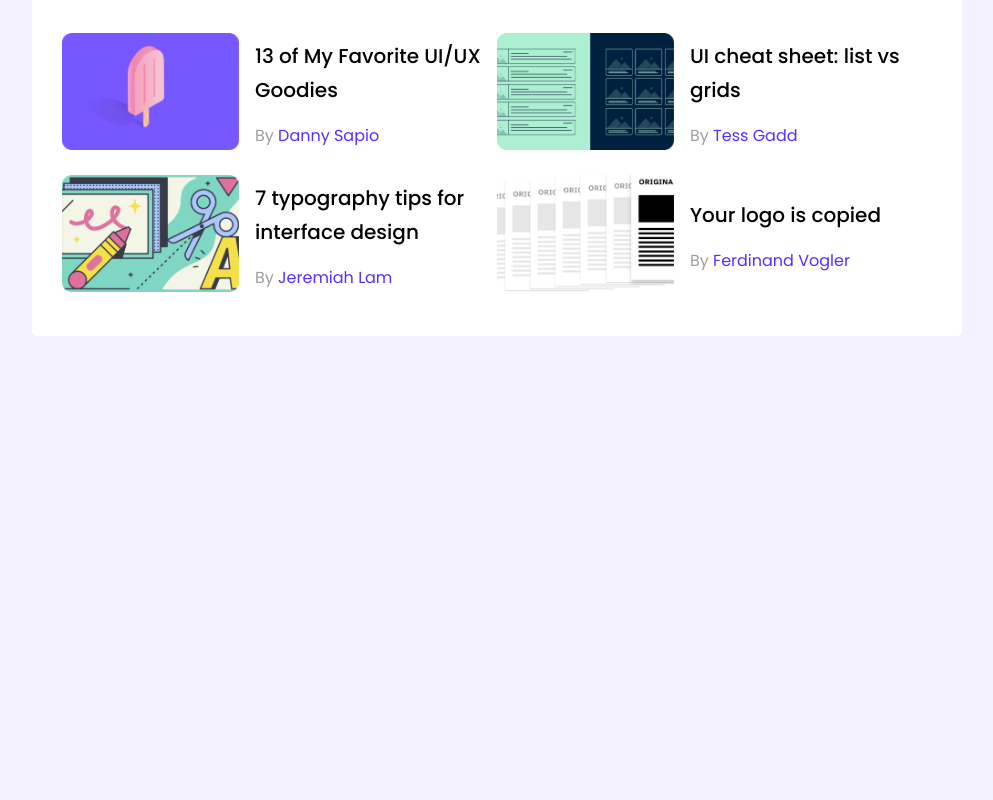
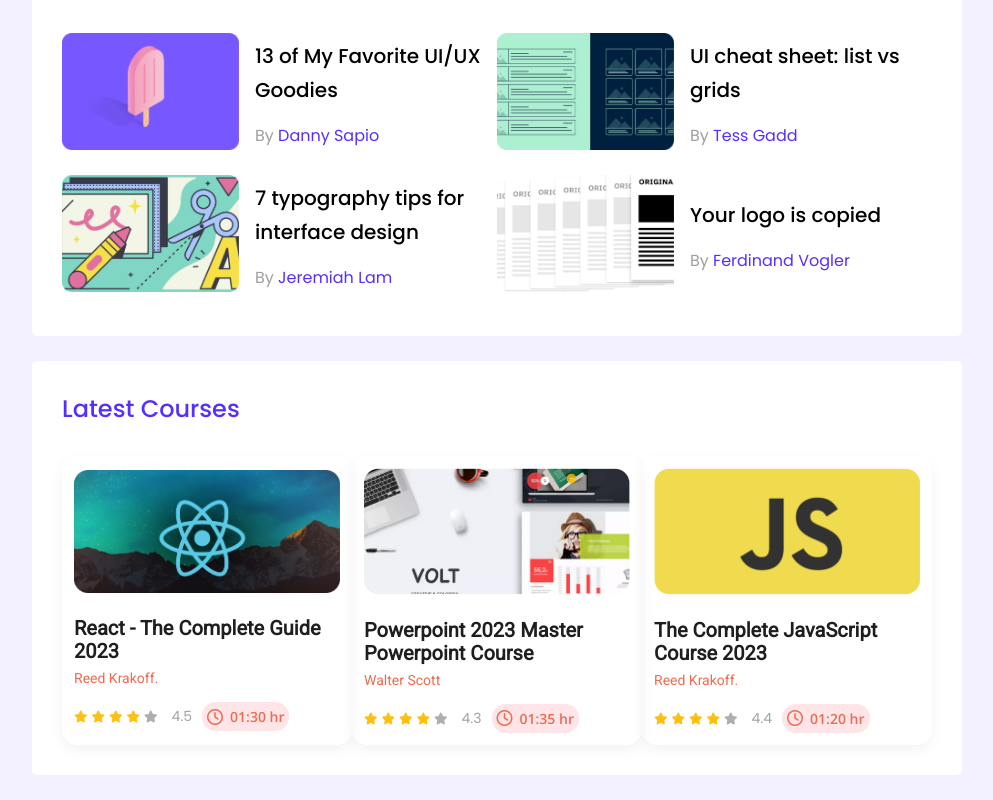
Before and after one commit to omorfarukmahfuj/leader-board, a plain HTML site: page index.html in a window 1280 px wide. Shown: the part 355-1155 px from the top of the page, without its empty margins (143-1136 px from the left). Before the commit the page ends 800 px from the top, so only its background shows below. Drawn offline with nearby package versions, Linux system fonts and the light colour scheme.

Commit message:
added latest course

```diff
--- a/index.html
+++ b/index.html
@@ -18,6 +18,9 @@
     <link
         href="https://fonts.googleapis.com/css2?family=Open+Sans:wght@600&family=Poppins:wght@400;500&family=Roboto&display=swap"
         rel="stylesheet">
+
+    <!-- Font Awesome -->
+    <script src="https://kit.fontawesome.com/5a35b6a23c.js" crossorigin="anonymous"></script>
 
 </head>
 
@@ -104,6 +107,79 @@
                 </div>
             </div>
         </section>
+
+        <!-- Latest Courses Start -->
+        <section class="section">
+            <h1 class="section-title">Latest Courses</h1>
+            <div class="courses">
+                <div class="course">
+                    <div class="course-banner">
+                        <img src="images/courses/course-1.png" alt="">
+                    </div>
+                    <div class="course-details">
+                        <div class="course-title">React - The Complete Guide 2023</div>
+                        <div class="course-instructor">Reed Krakoff.</div>
+                        <div class="course-info">
+                            <div> <i class="fa-solid fa-star filled"></i>
+                                <i class="fa-solid fa-star filled"></i>
+                                <i class="fa-solid fa-star filled"></i>
+                                <i class="fa-solid fa-star filled"></i>
+                                <i class="fa-solid fa-star empty"></i>
+                                <span>4.5</span>
+                            </div>
+                            <div class="course-duration">
+                                <i class="fa-regular fa-clock"></i>
+                                <p>01:30 hr</p>
+                            </div>
+                        </div>
+                    </div>
+                </div>
+                <div class="course">
+                    <div class="course-banner">
+                        <img src="images/courses/course-2.png" alt="">
+                    </div>
+                    <div class="course-details">
+                        <div class="course-title">Powerpoint 2023 Master Powerpoint Course</div>
+                        <div class="course-instructor">Walter Scott</div>
+                        <div class="course-info">
+                            <div> <i class="fa-solid fa-star filled"></i>
+                                <i class="fa-solid fa-star filled"></i>
+                                <i class="fa-solid fa-star filled"></i>
+                                <i class="fa-solid fa-star filled"></i>
+                                <i class="fa-solid fa-star empty"></i>
+                                <span>4.3</span>
+                            </div>
+                            <div class="course-duration">
+                                <i class="fa-regular fa-clock"></i>
+                                <p>01:35 hr</p>
+                            </div>
+                        </div>
+                    </div>
+                </div>
+                <div class="course">
+                    <div class="course-banner">
+                        <img src="images/courses/course-3.png" alt="">
+                    </div>
+                    <div class="course-details">
+                        <div class="course-title">The Complete JavaScript Course 2023</div>
+                        <div class="course-instructor">Reed Krakoff.</div>
+                        <div class="course-info">
+                            <div> <i class="fa-solid fa-star filled"></i>
+                                <i class="fa-solid fa-star filled"></i>
+                                <i class="fa-solid fa-star filled"></i>
+                                <i class="fa-solid fa-star filled"></i>
+                                <i class="fa-solid fa-star empty"></i>
+                                <span>4.4</span>
+                            </div>
+                            <div class="course-duration">
+                                <i class="fa-regular fa-clock"></i>
+                                <p>01:20 hr</p>
+                            </div>
+                        </div>
+                    </div>
+                </div>
+
+        </section>
     </main>
 </body>
 
--- a/styles/style.css
+++ b/styles/style.css
@@ -21,8 +21,7 @@ main {
     margin-bottom: 30px;
 }
 
-/* Top Players & Top Blog Style */
-/* Top Players Style */
+
 .section {
     background-color: #FFFFFF;
     border-radius: 5px;
@@ -31,6 +30,8 @@ main {
     margin-bottom: 25px;
 }
 
+/* Top Players & Top Blog Style */
+/* Top Players Style */
 .players {
     display: grid;
     grid-template-columns: repeat(3, 1fr);
@@ -96,3 +97,90 @@ main {
     color: #562EFF;
     text-decoration: none;
 }
+
+/* Latest Courses Style */
+.courses {
+    display: grid;
+    grid-template-columns: repeat(3, 1fr);
+}
+
+.course {
+    padding: 12px;
+    box-shadow: 0px 5.34229px 13.3557px rgba(0, 0, 0, 0.05);
+    border-radius: 15px;
+    display: flex;
+    flex-direction: column;
+    justify-content: center;
+    align-items: center;
+
+}
+
+.course-banner img {
+    width: 100%;
+    margin-bottom: 20px;
+}
+
+.course-title {
+    font-family: 'Roboto';
+    font-weight: 600;
+    font-size: 20px;
+    line-height: 23px;
+    color: #1E1E1E;
+    margin-bottom: 7px;
+}
+
+.course-instructor {
+    font-family: 'Roboto';
+    font-weight: 400;
+    font-size: 14px;
+    color: #ED6B4F;
+    margin-bottom: 16px;
+}
+
+.course-info {
+    display: flex;
+    align-items: center;
+}
+
+.fa-star {
+    font-size: 12px;
+}
+
+.fa-star.filled {
+    color: #FFC014;
+}
+
+.fa-star.empty {
+    color: #AEAEAE;
+}
+
+
+.course-info span {
+    font-family: 'Poppins';
+    font-size: 14px;
+    color: #A2A2A2;
+    margin-right: 10px;
+    margin-left: 10px;
+}
+
+.course-duration {
+    display: flex;
+    align-items: center;
+    background-color: #FFE4E8;
+    border-radius: 14px;
+    padding: 5px;
+}
+
+.fa-clock {
+    color: #ED6B4F;
+    font-size: 16px;
+    margin-right: 7px;
+}
+
+.course-duration p {
+    font-family: 'Open Sans';
+    font-weight: 600;
+    font-size: 14px;
+    color: #ED6B4F;
+    margin: 0;
+}
```
